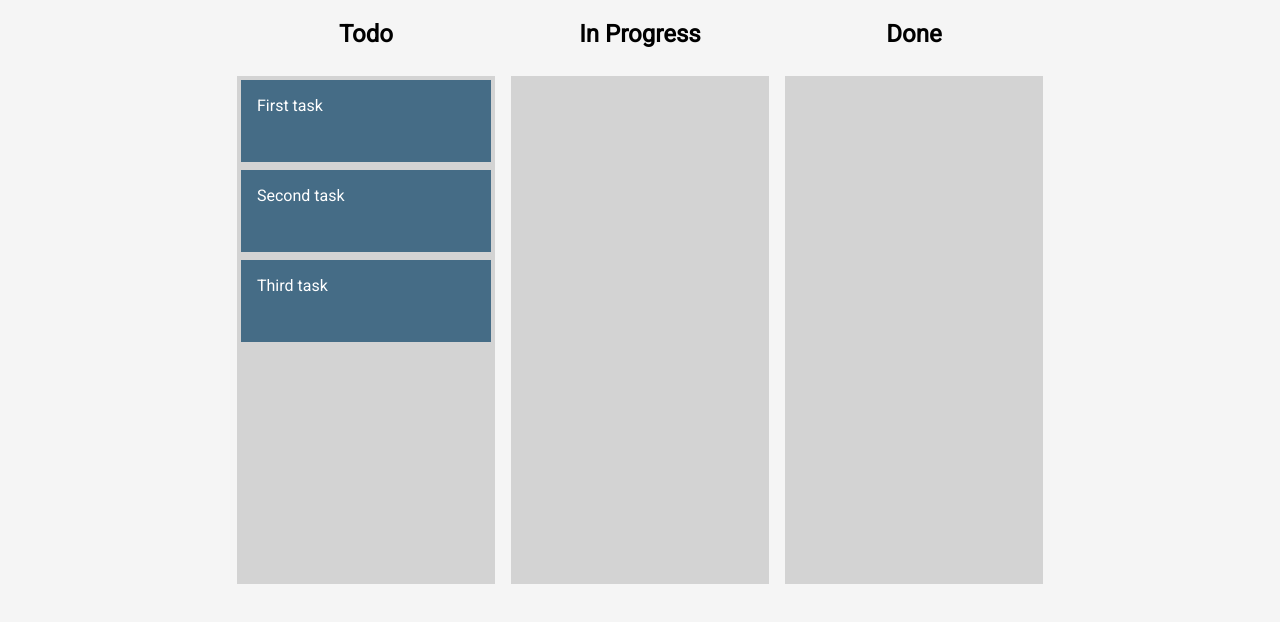
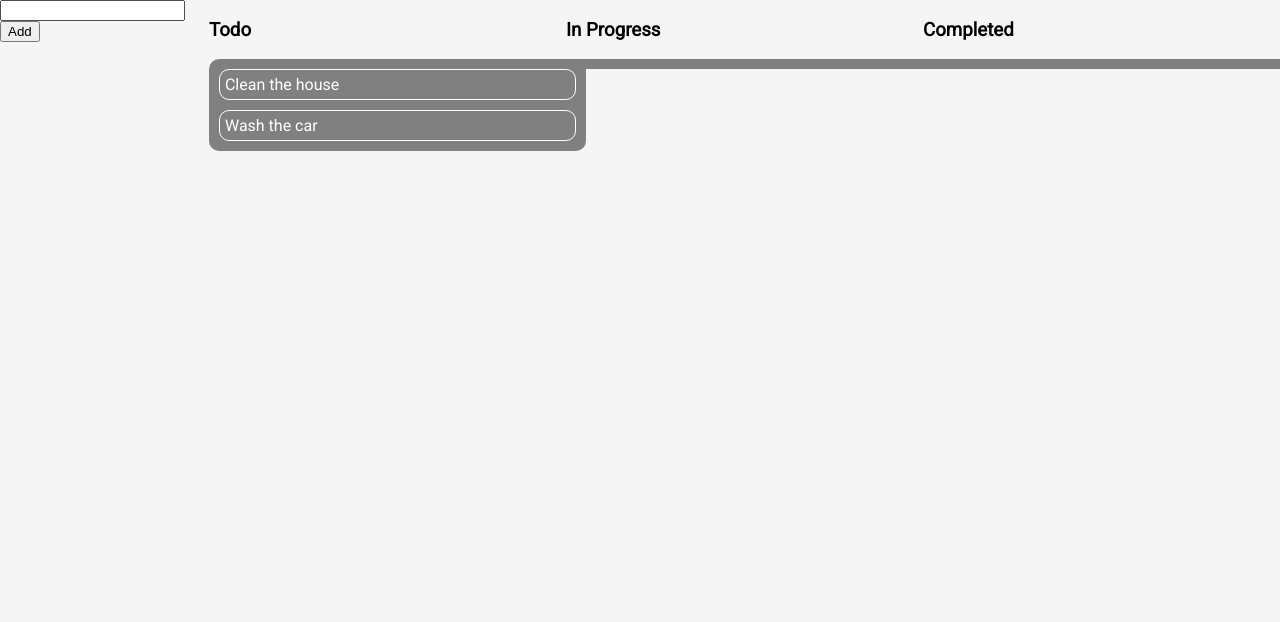
Before and after one commit to lsenaa/DnD-Kanban-board, a React (Create React App) app: page / in a window 1280 px wide. Shown: the top 622 px of the page. Built offline with nearby package versions, Linux system fonts and the light colour scheme.

Commit message:
Add Todo input

```diff
--- a/package.json
+++ b/package.json
@@ -6,6 +6,7 @@
     "@testing-library/jest-dom": "^5.16.5",
     "@testing-library/react": "^13.4.0",
     "@testing-library/user-event": "^13.5.0",
+    "lodash": "^4.17.21",
     "react": "^18.2.0",
     "react-beautiful-dnd": "^13.1.1",
     "react-dom": "^18.2.0",
--- /dev/null
+++ b/src/App.css
@@ -0,0 +1,30 @@
+.App {
+  display: flex;
+  width: 100%;
+  justify-content: space-around;
+}
+
+.App .column {
+  width: 30%;
+}
+
+.droppable-col {
+  width: 100%;
+  background-color: gray;
+  padding: 10px 10px 0 10px;
+  border-radius: 10px;
+  display: flex;
+  flex-direction: column;
+}
+
+.item {
+  margin-bottom: 10px;
+  color: white;
+  border: 1px solid white;
+  padding: 5px;
+  border-radius: 10px;
+}
+
+.item.dragging {
+  background-color: coral;
+}
--- a/src/App.js
+++ b/src/App.js
@@ -1,127 +1,123 @@
 import React, { useState } from "react";
+import "./App.css";
 import { DragDropContext, Droppable, Draggable } from "react-beautiful-dnd";
 import { v4 as uuidv4 } from "uuid";
+import _ from "lodash";
 
-const itemsFromBackend = [
-  { id: uuidv4(), content: "First task" },
-  { id: uuidv4(), content: "Second task" },
-  { id: uuidv4(), content: "Third task" },
-];
-
-const columnsFromBackend = {
-  [uuidv4()]: {
-    name: "Todo",
-    items: itemsFromBackend,
-  },
-  [uuidv4()]: {
-    name: "In Progress",
-    items: [],
-  },
-  [uuidv4()]: {
-    name: "Done",
-    items: [],
-  },
+const item = {
+  id: uuidv4(),
+  name: "Clean the house",
 };
 
-const onDragEnd = (result, columns, setColumns) => {
-  if (!result.destination) return;
-
-  const { source, destination } = result;
-
-  if (source.droppableId !== destination.droppableId) {
-    const sourceColumn = columns[source.droppableId];
-    const destColumn = columns[destination.droppableId];
-    const sourceItems = [...sourceColumn.items];
-    const destItems = [...destColumn.items];
-    const [removed] = sourceItems.splice(source.index, 1);
-    destItems.splice(destination.index, 0, removed);
-    setColumns({
-      ...columns,
-      [source.droppableId]: {
-        ...sourceColumn,
-        items: sourceItems,
-      },
-      [destination.droppableId]: {
-        ...destColumn,
-        items: destItems,
-      },
-    });
-  } else {
-    const column = columns[source.droppableId];
-    const copiedItems = [...column.items];
-    const [removed] = copiedItems.splice(source.index, 1);
-    copiedItems.splice(destination.index, 0, removed);
-    setColumns({
-      ...columns,
-      [source.droppableId]: {
-        ...column,
-        items: copiedItems,
-      },
-    });
-  }
+const item2 = {
+  id: uuidv4(),
+  name: "Wash the car",
 };
 
 function App() {
-  const [columns, setColumns] = useState(columnsFromBackend);
+  const [text, setText] = useState("");
+  const [state, setState] = useState({
+    todo: {
+      title: "Todo",
+      items: [item, item2],
+    },
+    "in-progress": {
+      title: "In Progress",
+      items: [],
+    },
+    done: {
+      title: "Completed",
+      items: [],
+    },
+  });
+
+  const handleDragEnd = ({ destination, source }) => {
+    // console.log("from", source);
+    // console.log("to", destination);
+
+    if (!destination) return;
+
+    if (
+      destination.index === source.index &&
+      destination.droppableId === source.droppableId
+    )
+      return;
+
+    const itemCopy = { ...state[source.droppableId].items[source.index] };
+    setState((prev) => {
+      prev = { ...prev };
+      prev[source.droppableId].items.splice(source.index, 1);
+
+      prev[destination.droppableId].items.splice(
+        destination.index,
+        0,
+        itemCopy
+      );
+
+      return prev;
+    });
+  };
+
+  const addItem = () => {
+    setState((prev) => {
+      return {
+        ...prev,
+        todo: {
+          title: "Todo",
+          items: [
+            {
+              id: uuidv4(),
+              name: text,
+            },
+            ...prev.todo.items,
+          ],
+        },
+      };
+    });
+    setText("");
+  };
 
   return (
-    <div style={{ display: "flex", justifyContent: "center", height: "100%" }}>
-      <DragDropContext
-        onDragEnd={(result) => onDragEnd(result, columns, setColumns)}
-      >
-        {Object.entries(columns).map(([id, column]) => {
+    <div className="App">
+      <div>
+        <input
+          type="text"
+          value={text}
+          onChange={(e) => setText(e.target.value)}
+        />
+        <button onClick={addItem}>Add</button>
+      </div>
+      <DragDropContext onDragEnd={handleDragEnd}>
+        {_.map(state, (data, key) => {
           return (
-            <div
-              style={{
-                display: "flex",
-                flexDirection: "column",
-                alignItems: "center",
-              }}
-              key={id}
-            >
-              <h2>{column.name}</h2>
-              <div style={{ margin: 8 }}>
-                <Droppable droppableId={id}>
+            <div className="column" key={key}>
+              <h3>{data.title}</h3>
+              <Droppable droppableId={key}>
                 {(provided, snapshot) => {
                   return (
                     <div
+                      ref={provided.innerRef}
                       {...provided.droppableProps}
-                        ref={provided.innerRef}
-                        style={{
-                          background: snapshot.isDraggingOver
-                            ? "lightblue"
-                            : "lightgrey",
-                          padding: 4,
-                          width: 250,
-                          minHeight: 500,
-                        }}
+                      className="droppable-col"
                     >
-                        {column.items.map((item, index) => {
+                      {data.items.map((el, index) => {
                         return (
                           <Draggable
-                              key={item.id}
-                              draggableId={item.id}
+                            key={el.id}
                             index={index}
+                            draggableId={el.id}
                           >
                             {(provided, snapshot) => {
                               return (
                                 <div
+                                  className={`item ${
+                                    snapshot.isDragging && "dragging"
+                                  }`}
                                   ref={provided.innerRef}
                                   {...provided.draggableProps}
                                   {...provided.dragHandleProps}
-                                    style={{
-                                      userSelect: "none",
-                                      padding: 16,
-                                      marginBottom: "8px",
-                                      minHeight: "50px",
-                                      backgroundColor: snapshot.isDragging
-                                        ? "#263B4A"
-                                        : "#456C86",
-                                      color: "white",
-                                      ...provided.draggableProps.style,
-                                    }}
                                 >
-                                    {item.content}
+                                  {el.name}
                                 </div>
                               );
                             }}
@@ -134,7 +130,6 @@
                 }}
               </Droppable>
             </div>
-            </div>
           );
         })}
       </DragDropContext>
--- a/src/index.js
+++ b/src/index.js
@@ -3,8 +3,4 @@
 import App from "./App";
 
 const root = ReactDOM.createRoot(document.getElementById("root"));
-root.render(
-  <React.StrictMode>
-    <App />
-  </React.StrictMode>
-);
+root.render(<App />);
```
Lines whose indentation alone changed are shown as unchanged.
